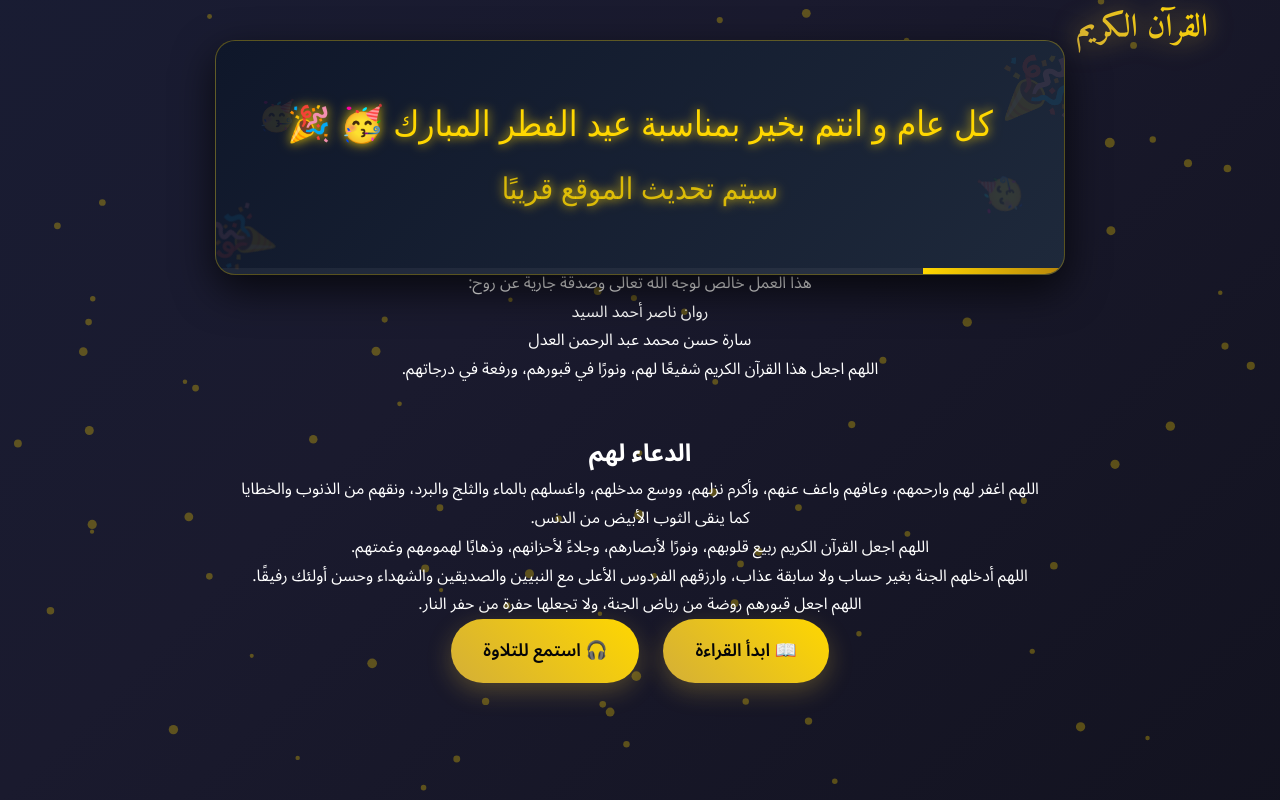
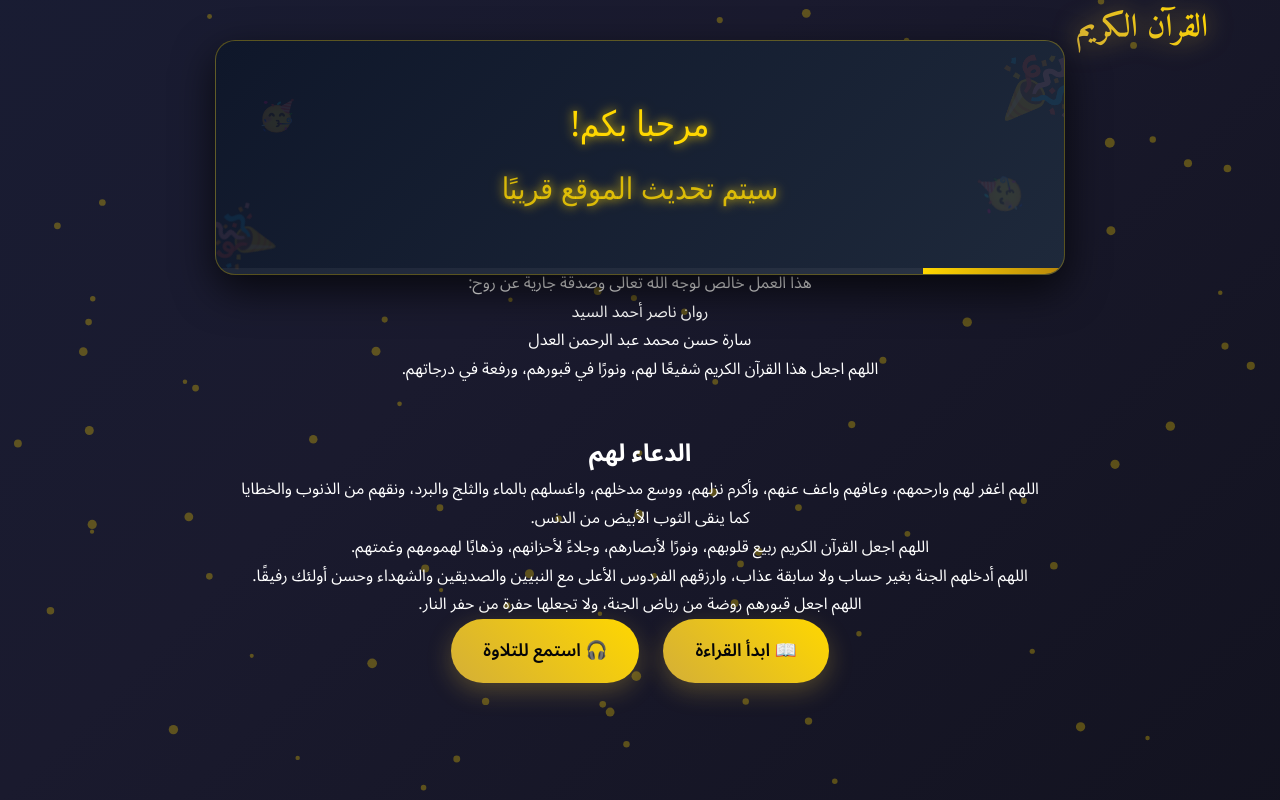
Before and after one commit to zed-u/Quran-Kareem, a plain HTML site: page index.html in a window 1280 px wide. Shown: the top 800 px of the page. Drawn offline with Linux system fonts and the light colour scheme.

Commit message:
Update greeting message in index.html

```diff
--- a/index.html
+++ b/index.html
@@ -544,7 +544,7 @@
         </div>
 
         <div class="alert-content">
-            كل عام و انتم بخير بمناسبة عيد الفطر المبارك 🥳 🎉
+          مرحبا بكم!
             <br>
             <span style="font-size: 0.85em; color: rgba(255, 215, 0, 0.8);">سيتم تحديث الموقع قريبًا</span>
         </div>
```
